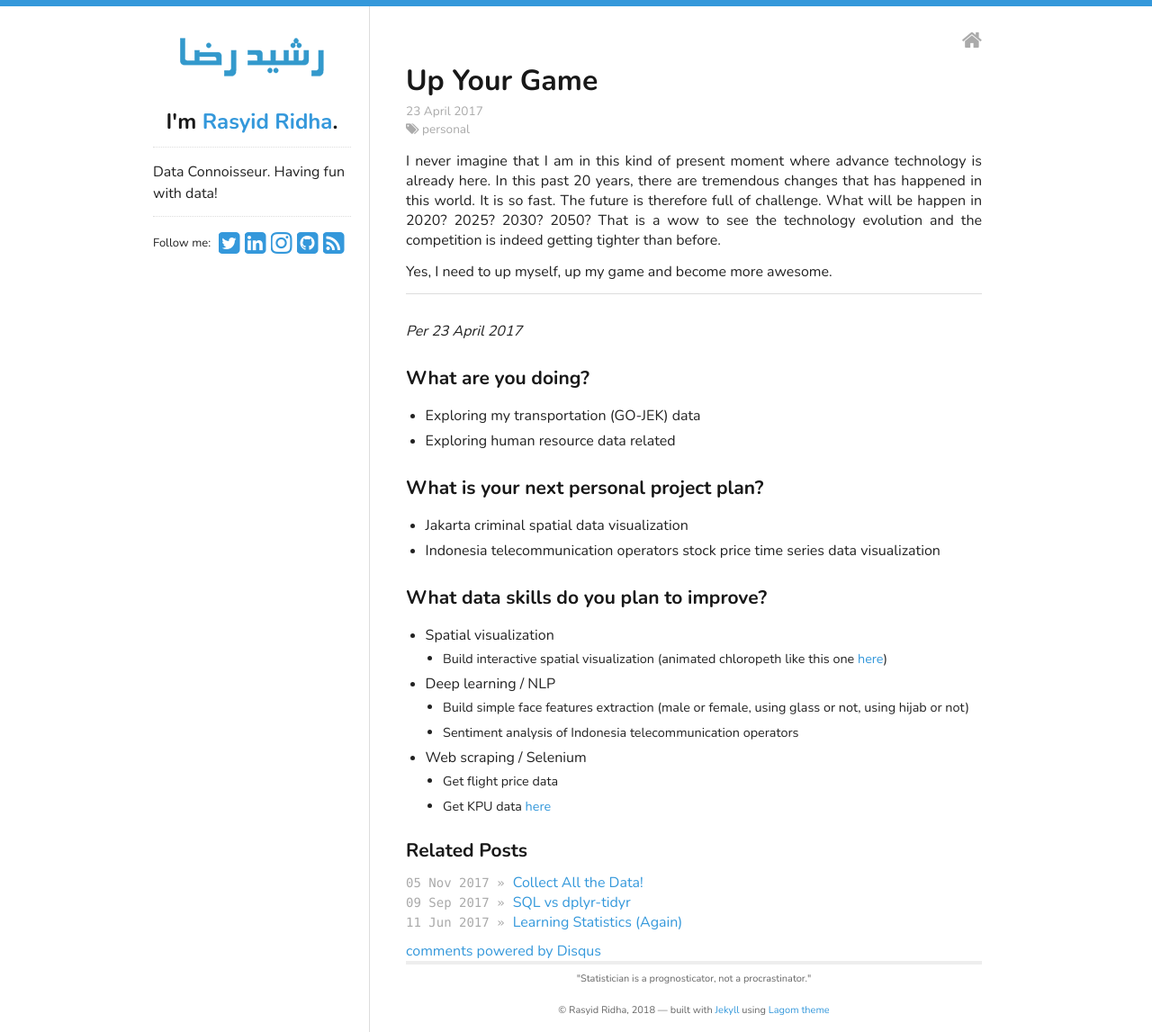
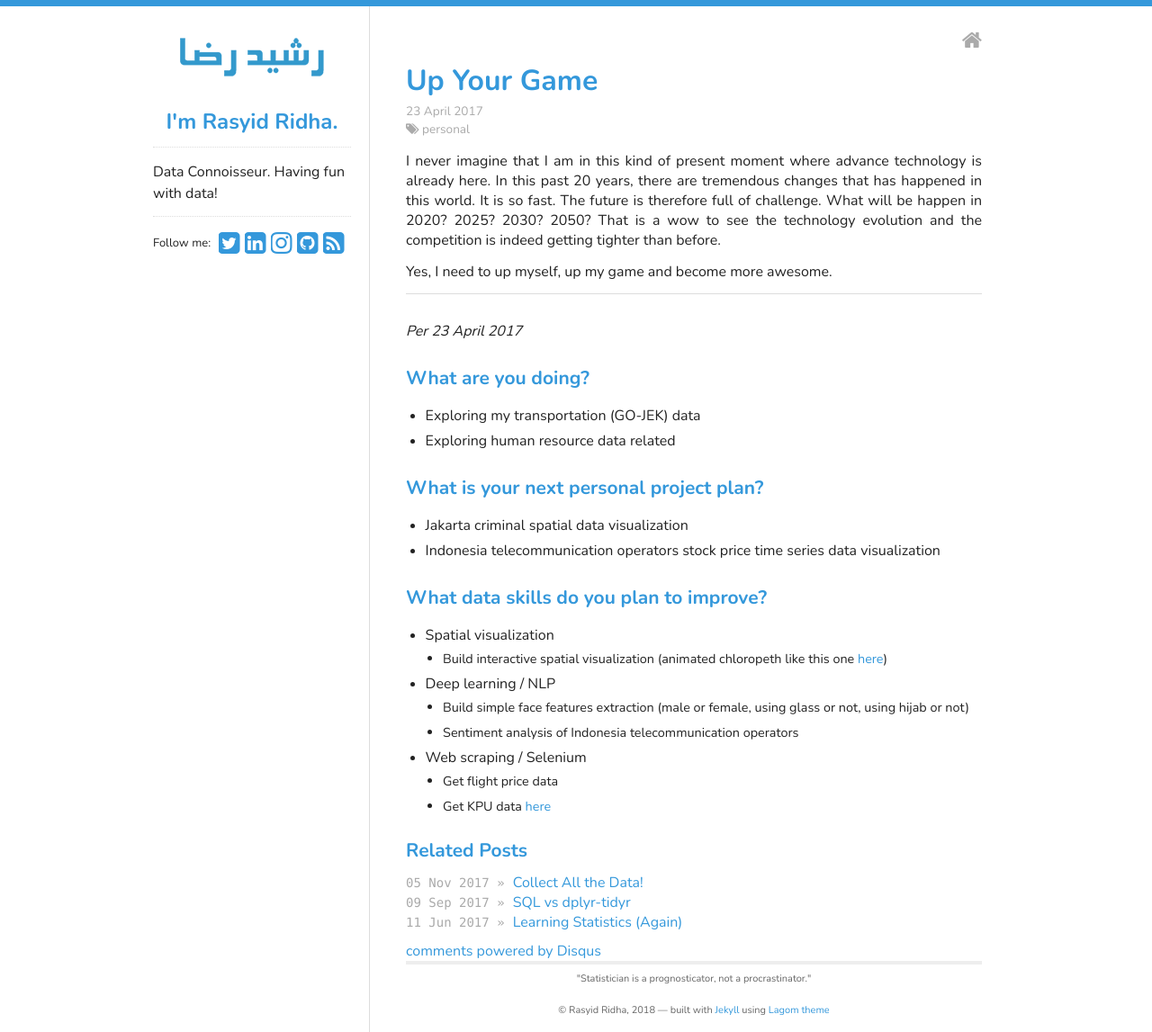
Before and after one commit to rasyidstat/rasyidstat.github.io, a Jekyll site: the page built from _posts/2017-04-23-up-your-game.md, in a window 1280 px wide. Shown: the whole page at 90% size. Built offline with Jekyll 4.4.1, drawn with Linux system fonts in a browser that asks for light colours; nearby versions of some CDN libraries; comment, search, counter and statistics services are not loaded.

Commit message:
Change header color

```diff
--- a/_includes/css/screen.css
+++ b/_includes/css/screen.css
@@ -17,7 +17,7 @@ body {
 }
 
 h1, h2, h3, h4, h5, h6 {
-  color: #181818;
+  color: {{ site.data.theme.highlight_color }};
   font-family: "Nunito", sans-serif;
   font-weight: 600;
 }
```
